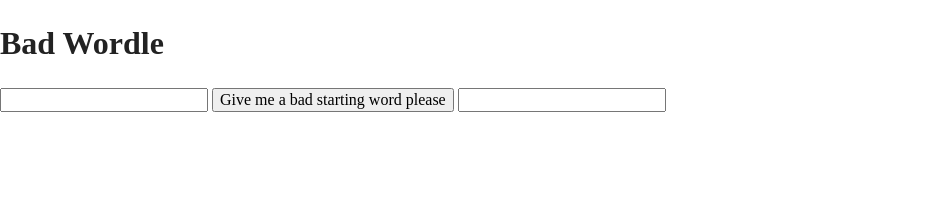
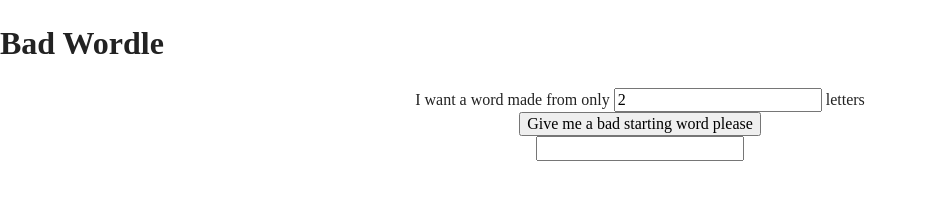
Before and after one commit to jmeit/bad-wordle, a plain HTML site: page index.html in a window 1280 px wide. Shown: the whole page, without its empty margins (0-928 px from the left). Drawn offline with Linux system fonts and the light colour scheme.

Commit message:
center text
add label

```diff
--- a/css/main.css
+++ b/css/main.css
@@ -90,6 +90,10 @@
 /* ==========================================================================
    Helper classes
    ========================================================================== */
+
+.center {
+  text-align: center;
+}
 
 /*
  * Hide visually and from screen readers
--- a/index.html
+++ b/index.html
@@ -26,11 +26,13 @@
 
   <h1>Bad Wordle</h1>
 
-  <div>
+  <div class="center">
     <form id="word-length-form">
-      <input type="number" id="word-length">
+      <label for="word-length">I want a word made from only <input type="number" id="word-length" size="2" value="2"> letters</label>
+      <br>
       <input type="submit" value="Give me a bad starting word please">
-      <input type="text" readonly id="bad-word">
+      <br>
+      <input type="text" readonly id="bad-word" class="center">
     </form>
   </div>
 
```
